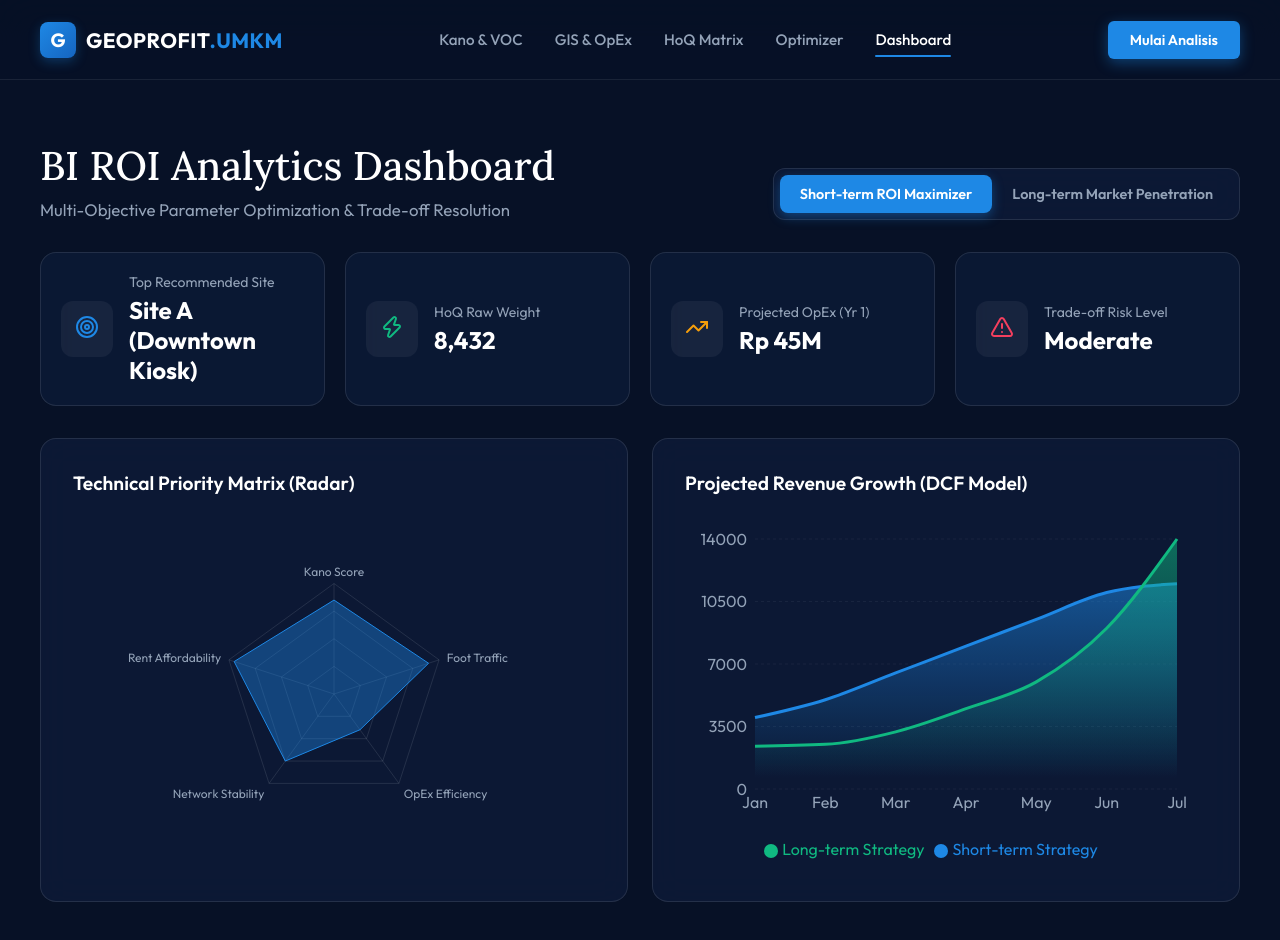
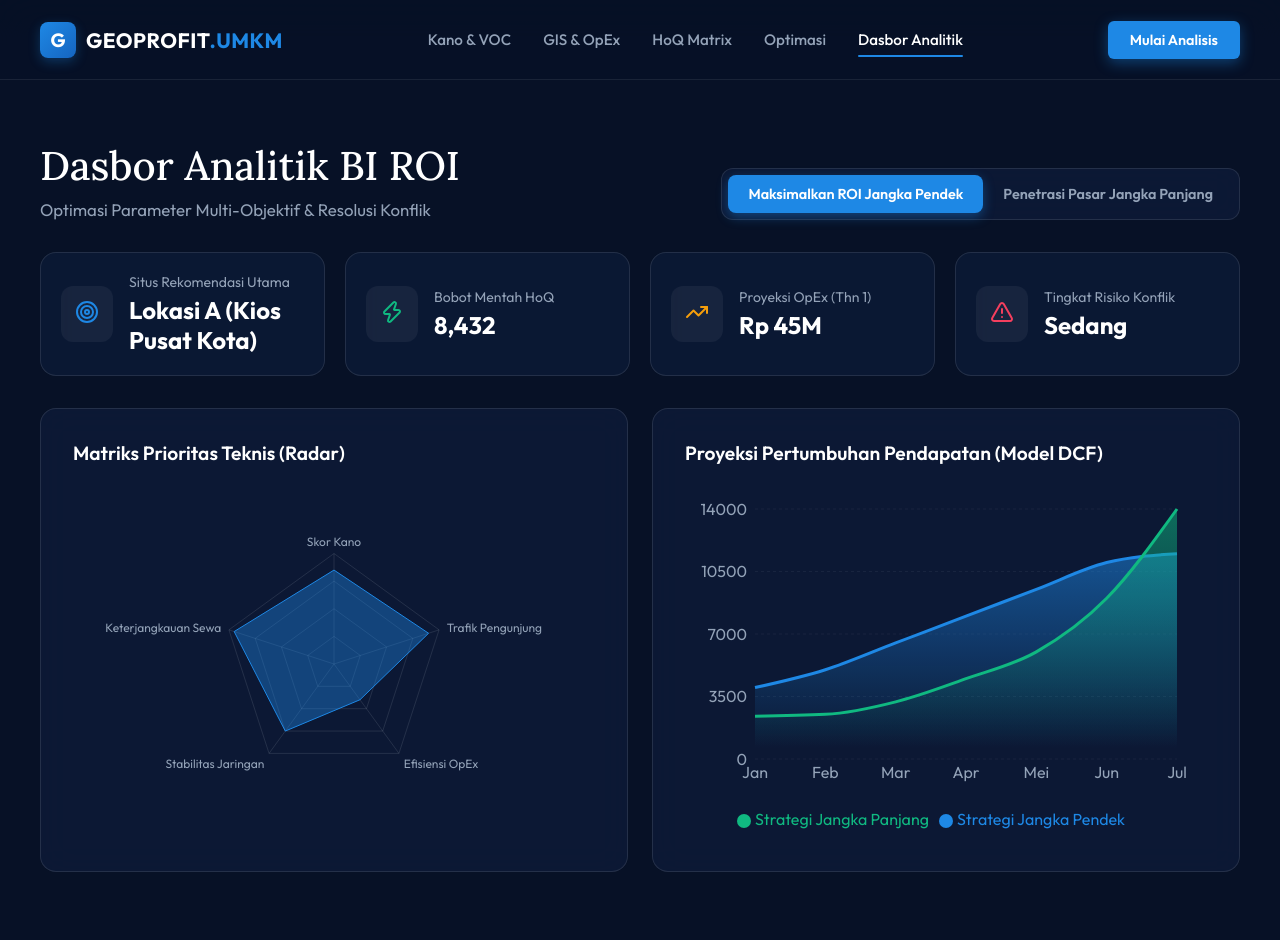
Before and after one commit to Nosdovah/GeoProfit, a React (Vite) app in the folder frontend/: page /dashboard in a window 1280 px wide. Shown: the top 940 px of the page. Built offline with nearby package versions, Linux system fonts and the light colour scheme.

Commit message:
Refactor: Update all UI texts to use Bahasa Indonesia for language consistency

```diff
--- a/frontend/src/components/Layout.jsx
+++ b/frontend/src/components/Layout.jsx
@@ -54,8 +54,8 @@ const Layout = () => {
           <NavItem to="/voc" label="Kano & VOC" active={location.pathname === '/voc'} />
           <NavItem to="/location" label="GIS & OpEx" active={location.pathname === '/location'} />
           <NavItem to="/hoq" label="HoQ Matrix" active={location.pathname === '/hoq'} />
-          <NavItem to="/optimizer" label="Optimizer" active={location.pathname === '/optimizer'} />
-          <NavItem to="/dashboard" label="Dashboard" active={location.pathname === '/dashboard'} />
+          <NavItem to="/optimizer" label="Optimasi" active={location.pathname === '/optimizer'} />
+          <NavItem to="/dashboard" label="Dasbor Analitik" active={location.pathname === '/dashboard'} />
         </nav>
 
         {/* CTA Button */}
--- a/frontend/src/pages/Dashboard.jsx
+++ b/frontend/src/pages/Dashboard.jsx
@@ -3,19 +3,19 @@ import { AreaChart, Area, XAxis, YAxis, CartesianGrid, Tooltip, ResponsiveContai
 import { Target, TrendingUp, AlertTriangle, Zap } from 'lucide-react';
 
 const shortTermData = [
-  { name: 'Kano Score', value: 85 },
-  { name: 'Foot Traffic', value: 90 },
-  { name: 'OpEx Efficiency', value: 40 },
-  { name: 'Network Stability', value: 75 },
-  { name: 'Rent Affordability', value: 95 },
+  { name: 'Skor Kano', value: 85 },
+  { name: 'Trafik Pengunjung', value: 90 },
+  { name: 'Efisiensi OpEx', value: 40 },
+  { name: 'Stabilitas Jaringan', value: 75 },
+  { name: 'Keterjangkauan Sewa', value: 95 },
 ];
 
 const longTermData = [
-  { name: 'Kano Score', value: 95 },
-  { name: 'Foot Traffic', value: 70 },
-  { name: 'OpEx Efficiency', value: 85 },
-  { name: 'Network Stability', value: 95 },
-  { name: 'Rent Affordability', value: 60 },
+  { name: 'Skor Kano', value: 95 },
+  { name: 'Trafik Pengunjung', value: 70 },
+  { name: 'Efisiensi OpEx', value: 85 },
+  { name: 'Stabilitas Jaringan', value: 95 },
+  { name: 'Keterjangkauan Sewa', value: 60 },
 ];
 
 const roiProjection = [
@@ -23,7 +23,7 @@ const roiProjection = [
   { month: 'Feb', shortTerm: 5000, longTerm: 2500 },
   { month: 'Mar', shortTerm: 6500, longTerm: 3200 },
   { month: 'Apr', shortTerm: 8000, longTerm: 4500 },
-  { month: 'May', shortTerm: 9500, longTerm: 6000 },
+  { month: 'Mei', shortTerm: 9500, longTerm: 6000 },
   { month: 'Jun', shortTerm: 11000, longTerm: 9000 },
   { month: 'Jul', shortTerm: 11500, longTerm: 14000 },
 ];
@@ -31,7 +31,7 @@ const roiProjection = [
 const Dashboard = () => {
   const [strategy, setStrategy] = useState('short-term');
   const radarData = strategy === 'short-term' ? shortTermData : longTermData;
-  const recommendedLocation = strategy === 'short-term' ? 'Site A (Downtown Kiosk)' : 'Site B (Suburban Hub)';
+  const recommendedLocation = strategy === 'short-term' ? 'Lokasi A (Kios Pusat Kota)' : 'Lokasi B (Pusat Suburban)';
 
   return (
     <div className="animate-fade-in" style={{ background: '#071126', color: '#ffffff', minHeight: '100vh', width: '100%', padding: '60px 40px 100px 40px' }}>
@@ -39,8 +39,8 @@ const Dashboard = () => {
         {/* Header Actions */}
         <div style={{ display: 'flex', justifyContent: 'space-between', alignItems: 'flex-end' }}>
           <div>
-            <h1 style={{ fontFamily: 'var(--font-serif)', fontSize: '2.5rem', fontWeight: '500', marginBottom: '8px', color: 'white' }}>BI ROI Analytics Dashboard</h1>
-            <p style={{ color: '#94a3b8', fontSize: '1.05rem' }}>Multi-Objective Parameter Optimization & Trade-off Resolution</p>
+            <h1 style={{ fontFamily: 'var(--font-serif)', fontSize: '2.5rem', fontWeight: '500', marginBottom: '8px', color: 'white' }}>Dasbor Analitik BI ROI</h1>
+            <p style={{ color: '#94a3b8', fontSize: '1.05rem' }}>Optimasi Parameter Multi-Objektif & Resolusi Konflik</p>
           </div>
 
           <div className="glass-panel" style={{ display: 'flex', padding: '6px', borderRadius: '12px', background: 'rgba(13, 27, 56, 0.85)' }}>
@@ -59,7 +59,7 @@ const Dashboard = () => {
                 boxShadow: strategy === 'short-term' ? '0 4px 12px rgba(30, 136, 229, 0.4)' : 'none'
               }}
             >
-              Short-term ROI Maximizer
+              Maksimalkan ROI Jangka Pendek
             </button>
             <button
               onClick={() => setStrategy('long-term')}
@@ -76,29 +76,29 @@ const Dashboard = () => {
                 boxShadow: strategy === 'long-term' ? '0 4px 12px rgba(16, 185, 129, 0.4)' : 'none'
               }}
             >
-              Long-term Market Penetration
+              Penetrasi Pasar Jangka Panjang
             </button>
           </div>
         </div>
 
         {/* Metric Cards */}
         <div style={{ display: 'grid', gridTemplateColumns: 'repeat(4, 1fr)', gap: '20px' }}>
-          <MetricCard title="Top Recommended Site" value={recommendedLocation} icon={<Target color="#1e88e5" size={24} />} />
-          <MetricCard title="HoQ Raw Weight" value={strategy === 'short-term' ? '8,432' : '9,120'} icon={<Zap color="#10b981" size={24} />} />
-          <MetricCard title="Projected OpEx (Yr 1)" value={strategy === 'short-term' ? 'Rp 45M' : 'Rp 120M'} icon={<TrendingUp color="#f59e0b" size={24} />} />
-          <MetricCard title="Trade-off Risk Level" value={strategy === 'short-term' ? 'Moderate' : 'High'} icon={<AlertTriangle color="#f43f5e" size={24} />} />
+          <MetricCard title="Situs Rekomendasi Utama" value={recommendedLocation} icon={<Target color="#1e88e5" size={24} />} />
+          <MetricCard title="Bobot Mentah HoQ" value={strategy === 'short-term' ? '8,432' : '9,120'} icon={<Zap color="#10b981" size={24} />} />
+          <MetricCard title="Proyeksi OpEx (Thn 1)" value={strategy === 'short-term' ? 'Rp 45M' : 'Rp 120M'} icon={<TrendingUp color="#f59e0b" size={24} />} />
+          <MetricCard title="Tingkat Risiko Konflik" value={strategy === 'short-term' ? 'Sedang' : 'Tinggi'} icon={<AlertTriangle color="#f43f5e" size={24} />} />
         </div>
 
         {/* Charts Row */}
         <div style={{ display: 'grid', gridTemplateColumns: '1fr 1fr', gap: '24px' }}>
           <div className="glass-panel" style={{ padding: '32px', background: 'rgba(13, 27, 56, 0.85)' }}>
-            <h3 style={{ marginBottom: '24px', fontWeight: '600', color: 'white', fontSize: '1.2rem' }}>Technical Priority Matrix (Radar)</h3>
+            <h3 style={{ marginBottom: '24px', fontWeight: '600', color: 'white', fontSize: '1.2rem' }}>Matriks Prioritas Teknis (Radar)</h3>
             <div style={{ height: '350px', width: '100%' }}>
               <ResponsiveContainer width="100%" height="100%">
                 <RadarChart cx="50%" cy="50%" outerRadius="65%" data={radarData}>
                   <PolarGrid stroke="rgba(255,255,255,0.1)" />
                   <PolarAngleAxis dataKey="name" tick={{ fill: '#94a3b8', fontSize: 12 }} />
-                  <Radar name="Priority Score" dataKey="value" stroke={strategy === 'short-term' ? '#1e88e5' : '#10b981'} fill={strategy === 'short-term' ? '#1e88e5' : '#10b981'} fillOpacity={0.4} />
+                  <Radar name="Skor Prioritas" dataKey="value" stroke={strategy === 'short-term' ? '#1e88e5' : '#10b981'} fill={strategy === 'short-term' ? '#1e88e5' : '#10b981'} fillOpacity={0.4} />
                   <Tooltip contentStyle={{ backgroundColor: '#0f1c3f', borderColor: '#1e88e5', borderRadius: '8px', color: '#fff' }} itemStyle={{ color: '#fff', fontWeight: 'bold' }} />
                 </RadarChart>
               </ResponsiveContainer>
@@ -106,7 +106,7 @@ const Dashboard = () => {
           </div>
 
           <div className="glass-panel" style={{ padding: '32px', background: 'rgba(13, 27, 56, 0.85)' }}>
-            <h3 style={{ marginBottom: '24px', fontWeight: '600', color: 'white', fontSize: '1.2rem' }}>Projected Revenue Growth (DCF Model)</h3>
+            <h3 style={{ marginBottom: '24px', fontWeight: '600', color: 'white', fontSize: '1.2rem' }}>Proyeksi Pertumbuhan Pendapatan (Model DCF)</h3>
             <div style={{ height: '350px', width: '100%' }}>
               <ResponsiveContainer width="100%" height="100%">
                 <AreaChart data={roiProjection} margin={{ top: 20, right: 30, left: 10, bottom: 10 }}>
@@ -125,8 +125,8 @@ const Dashboard = () => {
                   <YAxis stroke="#94a3b8" tick={{ fill: '#94a3b8' }} axisLine={false} tickLine={false} />
                   <Tooltip contentStyle={{ backgroundColor: '#0f1c3f', borderColor: '#10b981', borderRadius: '8px' }} itemStyle={{ color: '#fff', fontWeight: 'bold' }} />
                   <Legend iconType="circle" wrapperStyle={{ paddingTop: '20px' }} />
-                  <Area type="monotone" dataKey="shortTerm" stroke="#1e88e5" strokeWidth={3} fillOpacity={1} fill="url(#colorShort)" name="Short-term Strategy" />
-                  <Area type="monotone" dataKey="longTerm" stroke="#10b981" strokeWidth={3} fillOpacity={1} fill="url(#colorLong)" name="Long-term Strategy" />
+                  <Area type="monotone" dataKey="shortTerm" stroke="#1e88e5" strokeWidth={3} fillOpacity={1} fill="url(#colorShort)" name="Strategi Jangka Pendek" />
+                  <Area type="monotone" dataKey="longTerm" stroke="#10b981" strokeWidth={3} fillOpacity={1} fill="url(#colorLong)" name="Strategi Jangka Panjang" />
                 </AreaChart>
               </ResponsiveContainer>
             </div>
--- a/frontend/src/pages/HoQProcessor.jsx
+++ b/frontend/src/pages/HoQProcessor.jsx
@@ -102,7 +102,7 @@ const HoQProcessor = () => {
             fontWeight: '600',
             marginBottom: '16px'
           }}>
-            Fase 3: Core Algorithm
+            Fase 3: Algoritma Inti
           </p>
           <h1 style={{
             fontFamily: 'var(--font-serif)',
@@ -112,7 +112,7 @@ const HoQProcessor = () => {
             marginBottom: '24px',
             color: 'white'
           }}>
-            House of Quality (HoQ) Processor
+            Pemroses House of Quality (HoQ)
           </h1>
           <p style={{
             fontSize: '1.15rem',
@@ -151,7 +151,7 @@ const HoQProcessor = () => {
                   <TableProperties size={24} />
                 </div>
                 <h3 style={{ fontFamily: 'var(--font-serif)', fontSize: '1.6rem', fontWeight: '500', color: 'white' }}>
-                  Relationship Matrix (WHATs vs HOWs)
+                  Matriks Hubungan (WHATs vs HOWs)
                 </h3>
               </div>
               <p style={{ color: '#94a3b8', fontSize: '0.95rem' }}>Skala Korelasi: Kuat (9), Menengah (3), Lemah (1), Tidak Ada (0).</p>
@@ -228,7 +228,7 @@ const HoQProcessor = () => {
           animation: 'fadeIn 0.6s ease-out forwards'
         }}>
           <h2 style={{ fontFamily: 'var(--font-serif)', fontSize: '2rem', color: 'white', marginBottom: '32px', fontWeight: '500', display: 'flex', alignItems: 'center', gap: '12px' }}>
-            <Cpu color="#8b5cf6" /> Output HoQ: Raw Weights
+            <Cpu color="#8b5cf6" /> Output HoQ: Bobot Mentah
           </h2>
 
           <div style={{ display: 'grid', gridTemplateColumns: '1fr 1fr', gap: '24px' }}>
@@ -252,7 +252,7 @@ const HoQProcessor = () => {
 
             {/* Chart Container 2: Bar Chart */}
             <div className="glass-panel" style={{ padding: '32px', background: 'rgba(13, 27, 56, 0.6)' }}>
-              <h4 style={{ fontSize: '1.1rem', color: '#f8fafc', marginBottom: '24px', textAlign: 'center' }}>Ranking Absolute Weights</h4>
+              <h4 style={{ fontSize: '1.1rem', color: '#f8fafc', marginBottom: '24px', textAlign: 'center' }}>Peringkat Bobot Absolut</h4>
               <div style={{ height: '350px', width: '100%' }}>
                 <ResponsiveContainer width="100%" height="100%">
                   <BarChart data={resultsData} layout="vertical" margin={{ top: 5, right: 30, left: 20, bottom: 5 }}>
@@ -281,7 +281,7 @@ const HoQProcessor = () => {
           }}>
             <div>
               <h3 style={{ fontSize: '1.2rem', color: 'white', marginBottom: '8px' }}>Bobot Prioritas Ditemukan!</h3>
-              <p style={{ color: '#94a3b8' }}>Berdasarkan perhitungan HoQ, parameter "Kepadatan Populasi" dan "Biaya Sewa" memiliki beban paling krusial. Lanjutkan ke Optimizer untuk resolusi konflik (The Roof).</p>
+              <p style={{ color: '#94a3b8' }}>Berdasarkan perhitungan HoQ, parameter "Kepadatan Populasi" dan "Biaya Sewa" memiliki beban paling krusial. Lanjutkan ke fase Optimasi untuk resolusi konflik (The Roof).</p>
             </div>
             <button
               onClick={() => navigate('/optimizer')}
@@ -307,7 +307,7 @@ const HoQProcessor = () => {
                 e.currentTarget.style.boxShadow = 'none';
               }}
             >
-              Ke Trade-off Optimizer <ArrowRight size={16} />
+              Ke Optimasi Trade-off <ArrowRight size={16} />
             </button>
           </div>
         </section>
--- a/frontend/src/pages/LocationAggregation.jsx
+++ b/frontend/src/pages/LocationAggregation.jsx
@@ -114,7 +114,7 @@ const LocationAggregation = () => {
             fontWeight: '600',
             marginBottom: '16px'
           }}>
-            Fase 2: Aggregation Layer
+            Fase 2: Lapisan Agregasi
           </p>
           <h1 style={{
             fontFamily: 'var(--font-serif)',
@@ -235,7 +235,7 @@ const LocationAggregation = () => {
               >
                 {pipelineState === 'scanning' ? (
                   <>
-                    <Loader2 size={18} className="animate-spin" /> Executing Pipeline...
+                    <Loader2 size={18} className="animate-spin" /> Mengeksekusi Pipeline...
                   </>
                 ) : (
                   <>
@@ -259,7 +259,7 @@ const LocationAggregation = () => {
             {/* Header Terminal */}
             <div style={{ background: '#09152e', padding: '12px 20px', borderBottom: '1px solid rgba(255,255,255,0.05)', display: 'flex', alignItems: 'center', gap: '8px' }}>
               <Activity size={16} color="#94a3b8" />
-              <span style={{ fontSize: '0.85rem', color: '#94a3b8', fontWeight: '500', letterSpacing: '1px' }}>SYSTEM PIPELINE TERMINAL</span>
+              <span style={{ fontSize: '0.85rem', color: '#94a3b8', fontWeight: '500', letterSpacing: '1px' }}>TERMINAL PIPELINE SISTEM</span>
             </div>
 
             {/* Body */}
@@ -279,7 +279,7 @@ const LocationAggregation = () => {
                     </div>
                   ))}
                   <div style={{ display: 'flex', alignItems: 'center', gap: '8px', marginTop: '10px', color: '#1e88e5' }}>
-                    <Loader2 size={14} className="animate-spin" /> Processing request...
+                    <Loader2 size={14} className="animate-spin" /> Memproses permintaan...
                   </div>
                 </div>
               )}
@@ -297,7 +297,7 @@ const LocationAggregation = () => {
                   {/* UI Overlay */}
                   <div style={{ position: 'absolute', top: '16px', left: '16px', background: 'rgba(7, 17, 38, 0.85)', padding: '8px 12px', borderRadius: '6px', border: '1px solid rgba(255,255,255,0.1)', display: 'flex', alignItems: 'center', gap: '8px', backdropFilter: 'blur(4px)' }}>
                      <MapPin size={14} color="#10b981" />
-                     <span style={{ fontSize: '0.8rem', color: 'white', fontWeight: '500', textTransform: 'uppercase', letterSpacing: '0.5px' }}>Live OpEx Heatmap</span>
+                     <span style={{ fontSize: '0.8rem', color: 'white', fontWeight: '500', textTransform: 'uppercase', letterSpacing: '0.5px' }}>Heatmap OpEx Langsung</span>
                   </div>
                   {/* Center Radar Ping */}
                   <div style={{ position: 'absolute', top: '50%', left: '50%', transform: 'translate(-50%, -50%)', width: '80px', height: '80px', borderRadius: '50%', border: '2px solid rgba(16, 185, 129, 0.6)', background: 'rgba(16, 185, 129, 0.1)', display: 'flex', alignItems: 'center', justifyContent: 'center' }}>
--- a/frontend/src/pages/VOCIngestion.jsx
+++ b/frontend/src/pages/VOCIngestion.jsx
@@ -59,7 +59,7 @@ const VOCIngestion = () => {
             { label: 'Skor Lokasi', value: Math.floor(Math.random() * 20) + 80, icon: <MapPin size={20} /> },
             { label: 'Prediksi Profit', value: Math.floor(Math.random() * 30) + 70, icon: <TrendingUp size={20} /> },
             { label: 'Tingkat Kompetitor', value: Math.floor(Math.random() * 40) + 40, icon: <Users size={20} /> },
-            { label: 'ROI Estimation', value: Math.floor(Math.random() * 20) + 80, icon: <Activity size={20} /> },
+            { label: 'Estimasi ROI', value: Math.floor(Math.random() * 20) + 80, icon: <Activity size={20} /> },
             { label: 'Kelayakan Modal', value: Math.floor(Math.random() * 15) + 85, icon: <Wallet size={20} /> },
             { label: 'Skor Supplier', value: Math.floor(Math.random() * 20) + 75, icon: <Truck size={20} /> },
             { label: 'Aksesibilitas', value: Math.floor(Math.random() * 20) + 75, icon: <Car size={20} /> }
@@ -121,7 +121,7 @@ const VOCIngestion = () => {
             fontWeight: '600',
             marginBottom: '16px'
           }}>
-            GeoProfit Location Intelligence
+            Kecerdasan Lokasi UMKM GeoProfit
           </p>
           <h1 style={{
             fontFamily: 'var(--font-serif)',
@@ -131,7 +131,7 @@ const VOCIngestion = () => {
             marginBottom: '24px',
             color: 'white'
           }}>
-            Elevating UMKM Location Decisions
+            Meningkatkan Keputusan Lokasi UMKM
           </h1>
           <p style={{
             fontSize: '1.15rem',
@@ -140,7 +140,7 @@ const VOCIngestion = () => {
             margin: '0 auto 40px auto',
             lineHeight: '1.6'
           }}>
-            Engineering Excellence • AI-Driven GIS Analytics • Financial Feasibility Estimation
+            Keunggulan Rekayasa Sistem • Analitik GIS Berbasis AI • Estimasi Kelayakan Finansial
           </p>
           <div style={{ display: 'flex', justifyContent: 'center', gap: '16px' }}>
             <button
```
Also changed, not shown: frontend/src/pages/TradeoffOptimizer.jsx (+12 -12 lines).
